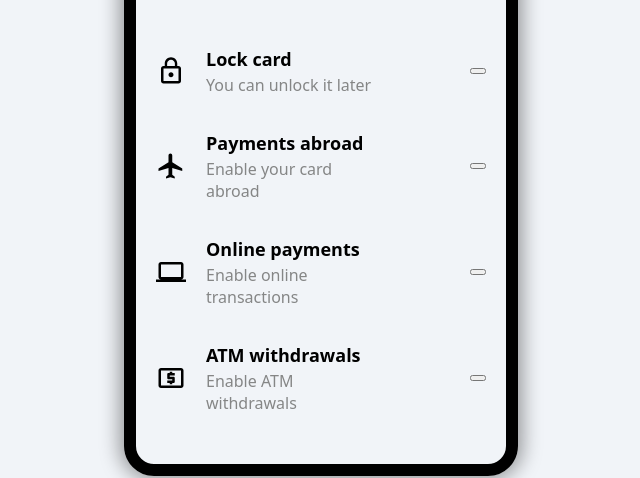
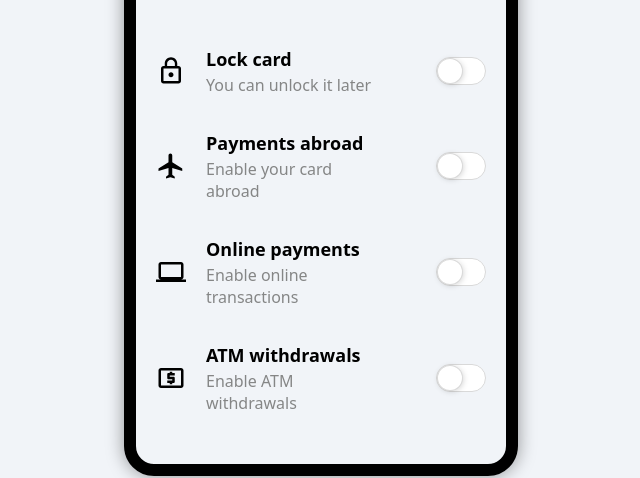
Before and after one commit to vdmkhrp-frontloops-markup/task-18, a website built with Vite: page index.html in a window 1280 px wide. Shown: the part 302-780 px from the top of the page, without its empty margins (319-959 px from the left). Built offline with nearby package versions, Linux system fonts and the light colour scheme.

Commit message:
created magic switcher

```diff
--- a/index.html
+++ b/index.html
@@ -24,7 +24,7 @@
               <p class="mobile__item-text">You can unlock it later</p>
             </div>
           </div>
-          <button type="button" class="mobile__toggle-btn"></button>
+          <input type="checkbox" class="mobile__toggle-btn">
         </div>
         <div class="mobile__item">
           <div class="mobile__item-content">
@@ -34,7 +34,7 @@
               <p class="mobile__item-text">Enable your card abroad</p>
             </div>
           </div>
-          <button type="button" class="mobile__toggle-btn"></button>
+          <input type="checkbox" class="mobile__toggle-btn">
         </div>
         <div class="mobile__item">
           <div class="mobile__item-content">
@@ -44,7 +44,7 @@
               <p class="mobile__item-text">Enable online transactions</p>
             </div>
           </div>
-          <button type="button" class="mobile__toggle-btn"></button>
+          <input type="checkbox" class="mobile__toggle-btn">
         </div>
         <div class="mobile__item">
           <div class="mobile__item-content">
@@ -54,7 +54,7 @@
               <p class="mobile__item-text">Enable ATM withdrawals</p>
             </div>
           </div>
-          <button type="button" class="mobile__toggle-btn"></button>
+          <input type="checkbox" class="mobile__toggle-btn">
         </div>
       </div>
     </div>
--- a/src/style.scss
+++ b/src/style.scss
@@ -1,4 +1,6 @@
-* {
+*,
+*::after,
+*::before {
   box-sizing: border-box;
 }
 
@@ -33,7 +35,11 @@ body {
   border: 12px solid #000;
   border-radius: 30px;
   overflow: hidden;
-  box-shadow: 0 0 20px 4px rgba(#000, 0.4);
+  box-shadow: 0 0 18px 0 rgba(#000, 0.4);
+
+  @media (width <= 425px) {
+    box-shadow: none;
+  }
 
   &::before {
     content: "";
@@ -88,6 +94,10 @@ body {
     align-items: center;
     column-gap: 20px;
 
+    @media (width <= 425px) {
+      column-gap: 10px;
+    }
+
     img {
       width: 30px;
       aspect-ratio: 1;
@@ -110,4 +120,48 @@ body {
   &__item-text {
     color: #858686;
   }
+
+  &__toggle-btn {
+    appearance: none;
+    display: grid;
+    grid-template-columns: 0fr min-content;
+    width: 50px;
+    height: 28px;
+    border: 1px solid #d9d9d9;
+    background-color: #fff;
+    border-radius: 14px;
+    padding: 1px;
+    margin: 0;
+    transition-property: background-color, grid-template-columns, border-color;
+    transition-duration: 300ms;
+    transition-timing-function: ease;
+    flex-shrink: 0;
+
+    @media (hover: hover) {
+      cursor: pointer;
+    }
+
+    &::after {
+      content: "";
+      display: block;
+      grid-column: -2 / -1;
+      height: 100%;
+      aspect-ratio: 1;
+      border-radius: 50%;
+      box-shadow: 0 0 0 1px #d9d9d9, 1px 1px 6px 0 rgba(#000, 0.2);
+      background-color: #fff;
+      // transition: translate 300ms ease;
+    }
+
+    &:checked {
+      background-color: #567beb;
+      grid-template-columns: 1fr min-content;
+      border-color: #567beb;
+
+      &::after {
+        // translate: calc(100% - 2px);
+        box-shadow: none;
+      }
+    }
+  }
 }
```
